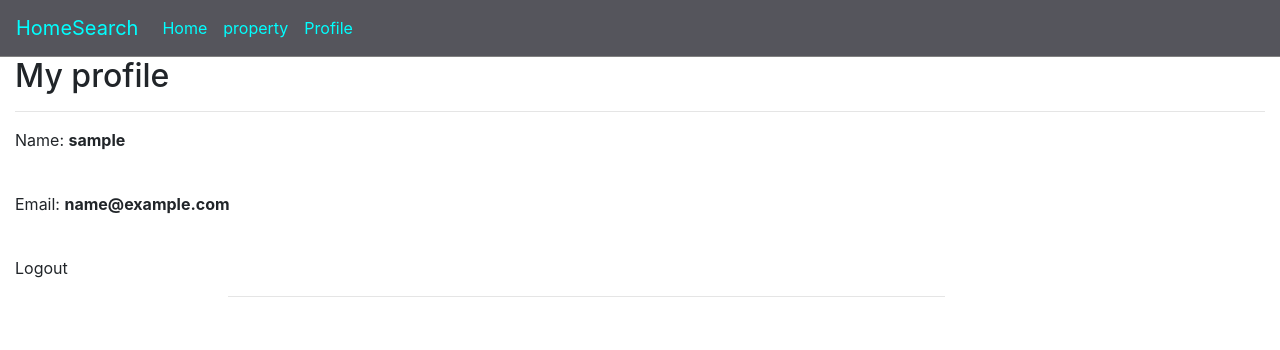
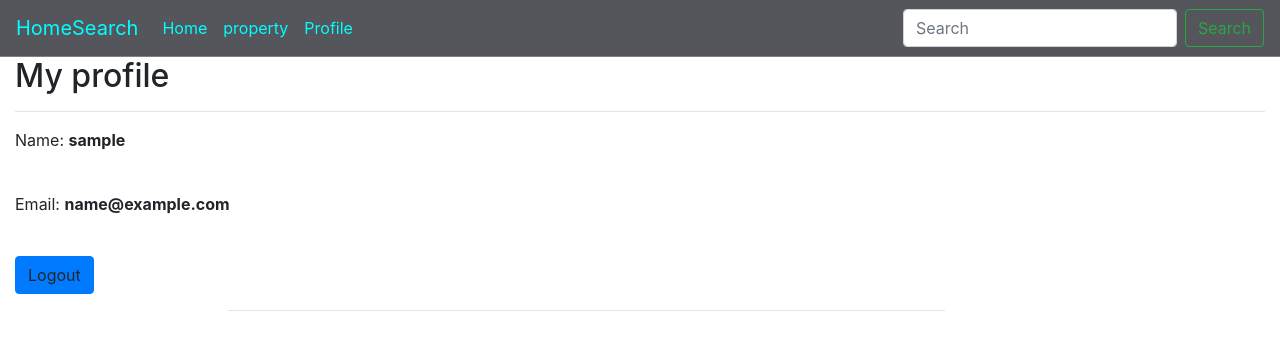
Before and after one commit to Rubyroy12/property-booking, a Django app: a page that uses bookingapp/templates/navbar.html in a window 1280 px wide. Shown: the top 350 px of the page. Run offline with Django 3.2, Linux system fonts and the light colour scheme; the visitor is signed in with stand-in values (Sample User, id 1); some libraries are stand-ins or nearby versions.

Commit message:
style homepage

```diff
--- a/bookingapp/templates/navbar.html
+++ b/bookingapp/templates/navbar.html
@@ -12,10 +12,12 @@
 </head>
 
 <body>
-    <nav class="navbar navbar-expand-lg navbar-light" style="background-color: rgb(85, 85, 92); border-bottom: 1px solid grey;color: aqua;">
-        <a class="navbar-brand" href="/"style="color:aqua">HomeSearch</a>
-        <button style="color: aqua;" class="navbar-toggler" type="button" data-toggle="collapse" data-target="#navbarSupportedContent"
-            aria-controls="navbarSupportedContent" aria-expanded="false" aria-label="Toggle navigation">
+    <nav class="navbar navbar-expand-lg navbar-light"
+        style="background-color: rgb(85, 85, 92); border-bottom: 1px solid grey;color: aqua;">
+        <a class="navbar-brand" href="/" style="color:aqua">HomeSearch</a>
+        <button style="color: aqua;" class="navbar-toggler" type="button" data-toggle="collapse"
+            data-target="#navbarSupportedContent" aria-controls="navbarSupportedContent" aria-expanded="false"
+            aria-label="Toggle navigation">
             <span class="navbar-toggler-icon" style="color: aqua;"></span>
         </button>
 
@@ -47,9 +49,13 @@
             </ul>
         </div>
         </ul>
+        <form class="form-inline">
+            <input class="form-control mr-sm-2" type="search" placeholder="Search" aria-label="Search">
+            <button class="btn btn-outline-success my-2 my-sm-0" type="submit">Search</button>
+        </form>
 
 
-        </div>
+
     </nav>
 
 </body>
--- a/bookingapp/templates/profile.html
+++ b/bookingapp/templates/profile.html
@@ -9,7 +9,7 @@
     <p>Name: <strong>{{user.username}}</strong></p><br>
     <p>Email: <strong>{{user.email}}</strong></p>
     <br>
-    <a href="/accounts/logout" style="color: inherit;">Logout</a>
+    <a class="btn btn-primary" href="/accounts/logout" style="color: inherit;">Logout</a>
     <div class="row">
 
 
```
Also changed, not shown: bookingapp/templates/index.html (+9 -2 lines), bookingapp/static/css/style.css (line endings or trailing spaces).
